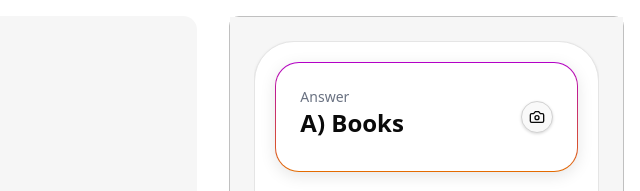
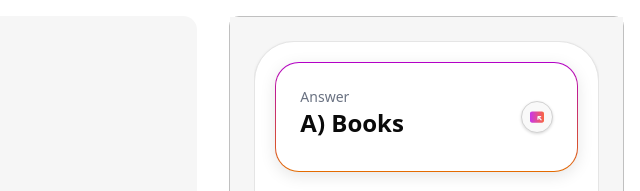
Before and after one commit to qiqi47/my-project, a React (Vite) app: page / in a window 1280 px wide. Shown: the top 191 px of the page, without its empty margins (640-1280 px from the left). Built offline with nearby package versions, Linux system fonts and the light colour scheme.

Commit message:
refactor: replace Camera icon with SVG image in AnswerCard component
- Import SVG image for camera instead of using the Camera icon from lucide-react.
- Update button to display the SVG image with appropriate sizing.

```diff
--- a/src/components/AnswerCard.tsx
+++ b/src/components/AnswerCard.tsx
@@ -1,7 +1,6 @@
 import { Button } from '@/components/ui/button';
 import { Card } from '@/components/ui/card';
-import { Camera } from 'lucide-react';
-
+import camera from '../../public/1.svg';
 interface AnswerCardProps {
     title: string;
 }
@@ -25,8 +24,8 @@ export function AnswerCard({ title }: AnswerCardProps) {
                         <span className="text-gray-500 text-sm">Answer</span>
                         <h2 className="text-2xl font-bold mb-2">{title}</h2>
                     </div>
-                    <Button variant="ghost" className="rounded-[50%] w-8 h-8">
-                        <Camera className="h-4 w-4" />
+                    <Button variant="ghost" className="rounded-[50%] w-8 h-8" size="icon">
+                        <img src={camera} alt="camera" className="w-4 h-3" />
                     </Button>
                 </div>
             </div>
```
Also changed, not shown: public/1.svg (added).
